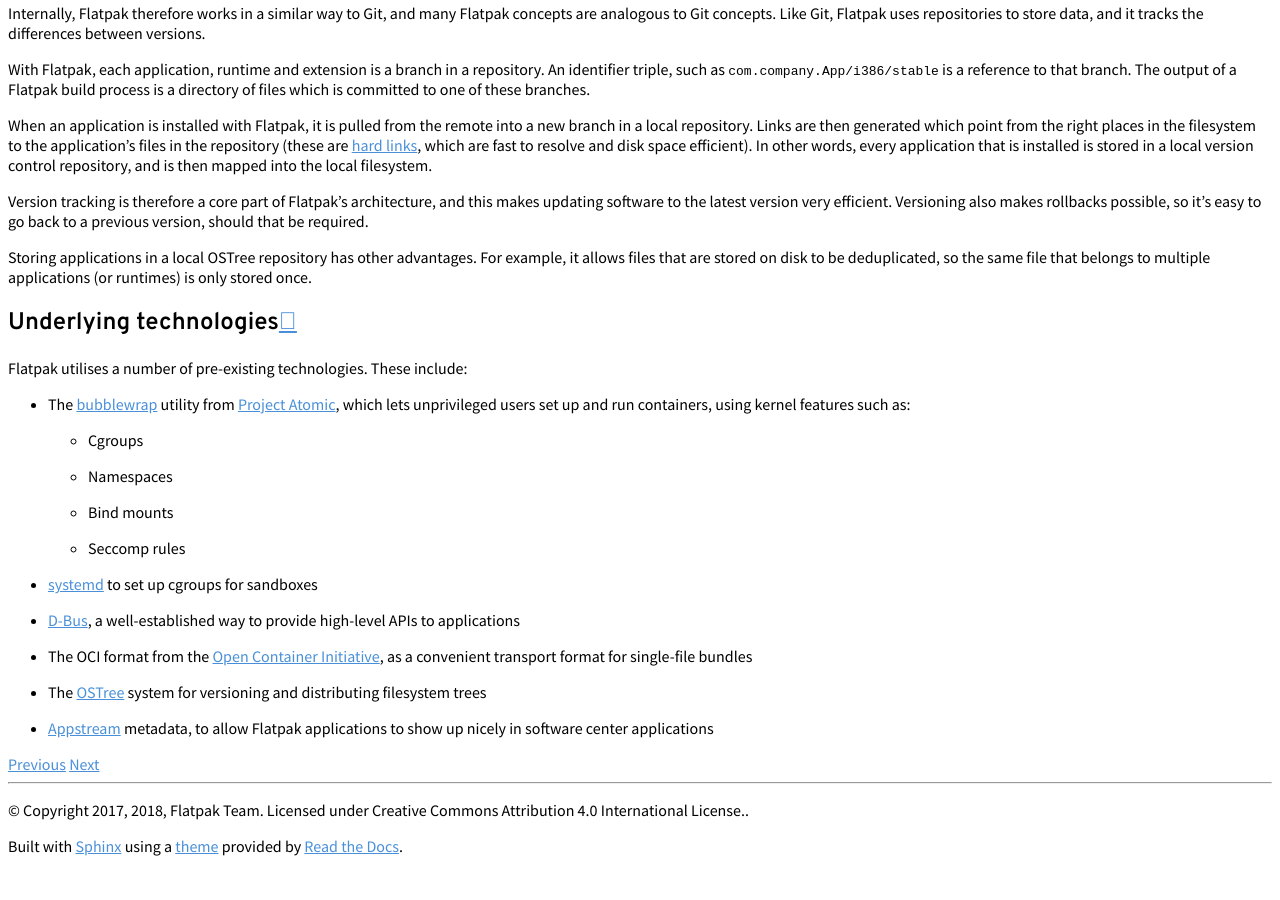
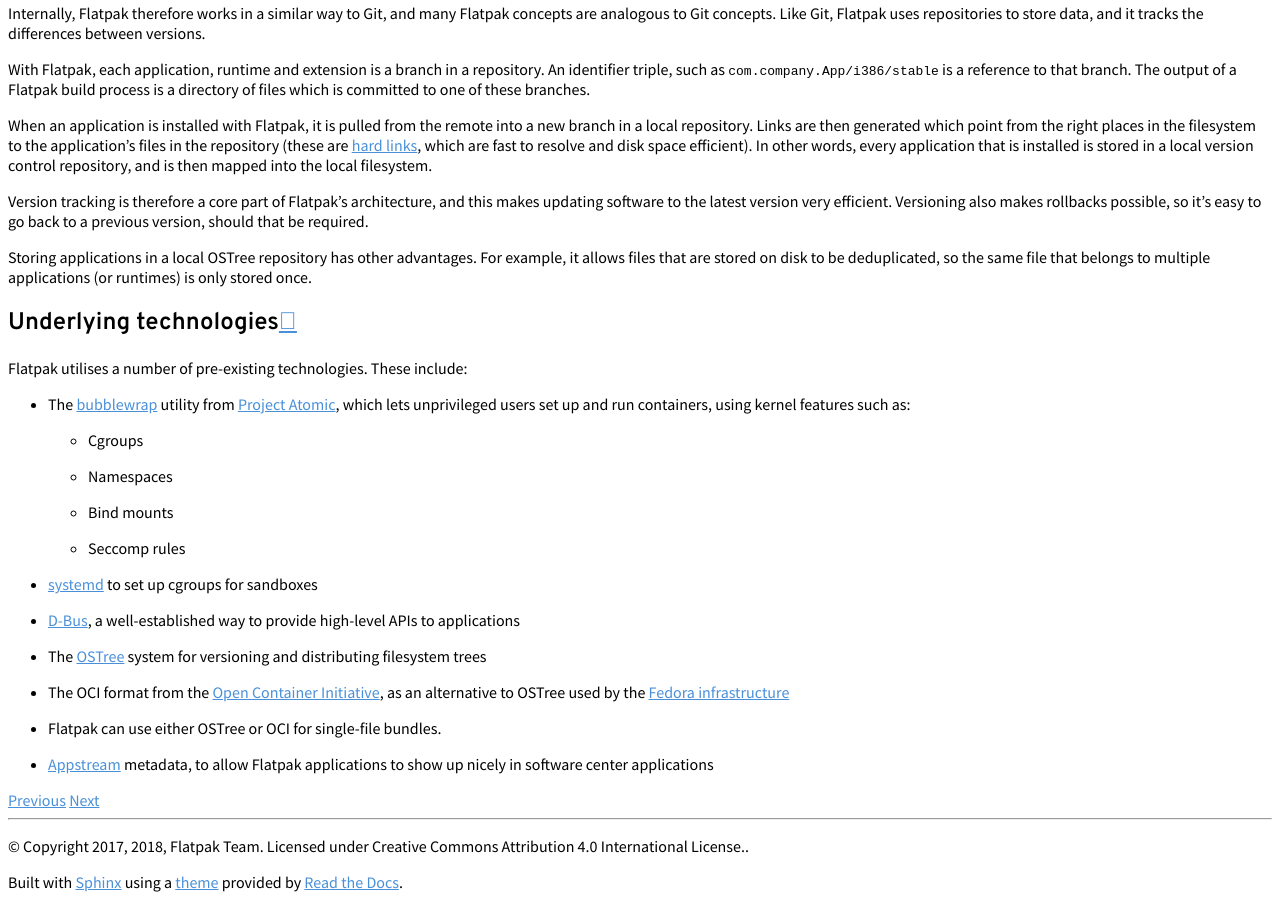
Before and after one commit to flatpak/flatpak-docs, a Sphinx documentation site: the page built from docs/under-the-hood.rst, in a window 1280 px wide and 900 px high, scrolled down 805 px. Built offline with Sphinx 7.4.7 and the Read the Docs theme 2.0.0, drawn with Linux system fonts in a browser that asks for light colours; before the commit the page ends 1669 px from its top, so only the background shows below that.

Commit message:
under-the-hood: Clarify use of OCI format
These days Flatpak can use OCI to store flatpaks instead of using
ostree; make that clear.

```diff
--- a/docs/under-the-hood.rst
+++ b/docs/under-the-hood.rst
@@ -62,10 +62,12 @@ Flatpak utilises a number of pre-existing technologies. These include:
   cgroups for sandboxes
 * `D-Bus <https://www.freedesktop.org/wiki/Software/dbus/>`_, a
   well-established way to provide high-level APIs to applications
-* The OCI format from the `Open Container Initiative
-  <https://www.opencontainers.org/>`_, as a convenient transport format for
-  single-file bundles
 * The `OSTree <https://ostree.readthedocs.io/en/latest/>`__ system for
   versioning and distributing filesystem trees
+* The OCI format from the `Open Container Initiative
+  <https://www.opencontainers.org/>`_, as an alternative to OSTree used by the
+  `Fedora infrastructure
+  <https://blog.fishsoup.net/2018/12/04/flatpaks-in-fedora-now-live/>`__
+* Flatpak can use either OSTree or OCI for single-file bundles.
 * `Appstream <https://www.freedesktop.org/software/appstream/docs/>`_ metadata,
   to allow Flatpak applications to show up nicely in software center applications
```
